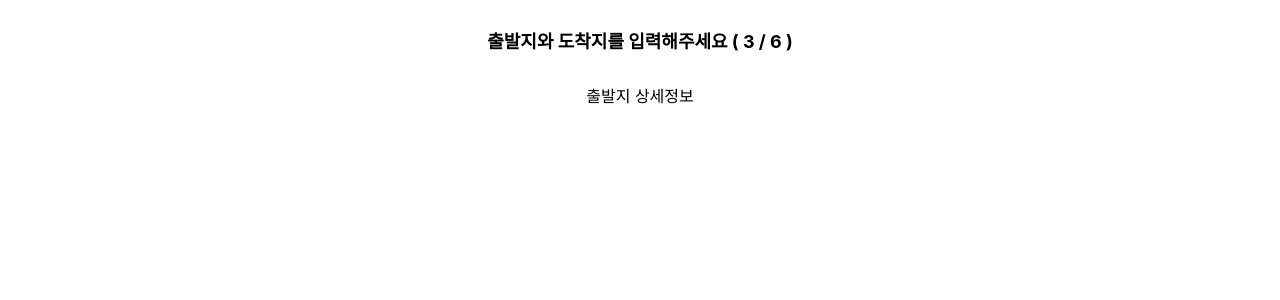
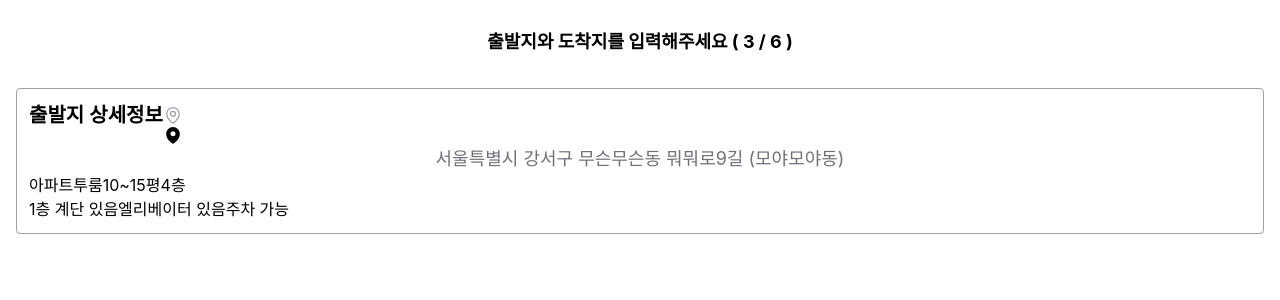
Before and after one commit to haejwo/haejwo-react-frontend, a React (Create React App) app: page /address in a window 1280 px wide. Shown: the top 300 px of the page. Built offline with nearby package versions, Linux system fonts and the light colour scheme.

Commit message:
chore: Edit CO user businessfileuploader

```diff
--- a/src/components/AddressDetail/AddressDetail.jsx
+++ b/src/components/AddressDetail/AddressDetail.jsx
@@ -21,6 +21,9 @@ export default function AddressDetail() {
     const lefts = ['있음', '없음'];
     const parkinglot = ['가능', '불가능'];
 
+    const [checked, setChecked] = useState(false);
+    const handleChange = () => setChecked((prev) => !prev);
+
     return (
         <div>
             <div>
@@ -33,8 +36,9 @@ export default function AddressDetail() {
             <Buttons buttonList={stairs} title='공동현관 앞 계단 유무' onValueSelect={handleValueSelect}/>
             <Buttons buttonList={lefts} title='엘리베이터 유무' onValueSelect={handleValueSelect}/>
             <Buttons buttonList={parkinglot} title='주차 가능 여부' onValueSelect={handleValueSelect}/>
-            <div onClick={() => {console.log(selectedValues); console.log(address);}}>
-                정보들
+            <div className='my-3 text-center' onClick={() => {console.log(selectedValues); console.log(address);}}>
+                <input type="checkbox" id="check" value={checked} onChange={handleChange} />
+                <label htmlFor="check" className='text-lg font-bold ml-2 text-red-600'>추가 사항은 마지막 메모란에 작성해주세요</label>
             </div>
         </div>
     );
--- a/src/pages/Accounts/EditUserInfo.jsx
+++ b/src/pages/Accounts/EditUserInfo.jsx
@@ -30,7 +30,7 @@ export default function EditUserInfo() {
                         <Link to='/editco' className='w-1/2 mr-2 flex flex-col items-center justify-center border border-brand p-4 rounded-md'>
                             <TbTruckDelivery className='text-3xl mb-1 text-zinc-500'/>사업자 정보 변경
                         </Link>
-                        <Link className='w-1/2 flex flex-col items-center justify-center border border-brand p-4 rounded-md'>
+                        <Link to='/businessfileuploader' className='w-1/2 flex flex-col items-center justify-center border border-brand p-4 rounded-md'>
                             <TbLicense className='text-3xl mb-1 text-zinc-500'/>사업자등록증 변경
                         </Link>
                     </div>
--- a/src/pages/Move/Address.jsx
+++ b/src/pages/Move/Address.jsx
@@ -1,24 +1,42 @@
 import React, { useState } from 'react';
+import { HiOutlineMapPin, HiMapPin } from 'react-icons/hi2';
 import AddressDetail from '../../components/AddressDetail/AddressDetail';
 
 export default function Address() {
     const [isModalVisible, setIsModalVisible] = useState(false);
     const handleClick = () => { setIsModalVisible(true); };
     return (
-        <div className='flex flex-col items-center'>
-            <div className='w-full flex flex-col items-center p-4'>
+        <div className='w-screen p-4'>
+            <div className='w-full text-center mb-8'>
                 <p className='font-bold text-lg my-3'>출발지와 도착지를 입력해주세요 ( 3 / 6 )</p>
             </div>
-            <div>
-                <button onClick={handleClick}>출발지 상세정보</button>
-                {isModalVisible && (
-                  <div>
-                    <div>
-                      <AddressDetail/>
-                      <button onClick={() => setIsModalVisible(false)}>Close</button>
-                    </div>
+            <div className='w-full'>
+                <button onClick={handleClick} className='w-full border border-zinc-400 rounded flex flex-col p-3'>
+                  <p className='text-xl font-semibold flex'>출발지 상세정보 <span><HiOutlineMapPin className='text-zinc-400 mt-1'/><HiMapPin/></span></p>
+                  <p className='text-lg text-zinc-500 overflow-hidden whitespace-nowrap truncate w-full'>서울특별시 강서구 무슨무슨동 뭐뭐로9길 (모야모야동)</p>
+                  <div className='flex'>
+                    <p>아파트</p>
+                    <p>투룸</p>
+                    <p>10~15평</p>
+                    <p>4층</p>
                   </div>
-                )}
+                  <div className='flex'>
+                    <p>1층 계단 있음</p>
+                    <p>엘리베이터 있음</p>
+                    <p>주차 가능</p>
+                  </div>
+                </button>
+                { isModalVisible &&
+                  <div className='fixed overflow-y-scroll h-full top-0 left-0 bg-white'>
+                    <p className='text-xl font-bold text-center my-5'>출발지 정보를 입력하세요</p>
+                    <AddressDetail/>
+                    <button onClick={() => setIsModalVisible(false)}>Close</button>
+                  </div>
+                }
+                {/* <button className={!checked ? 'my-4 w-screen py-2 font-semibold border border-zinc-200 text-zinc-500' :
+                'my-4 w-screen py-2 font-semibold text-brand border py-2 border-yellow-200 bg-yellow-100'}
+                    disabled={!checked}>다음</button>
+                { checked ? '' : <p className='mb-2 text-red-400'>필수 체크 사항을 확인해주세요!</p> } */}
             </div>
         </div>
     );
```
